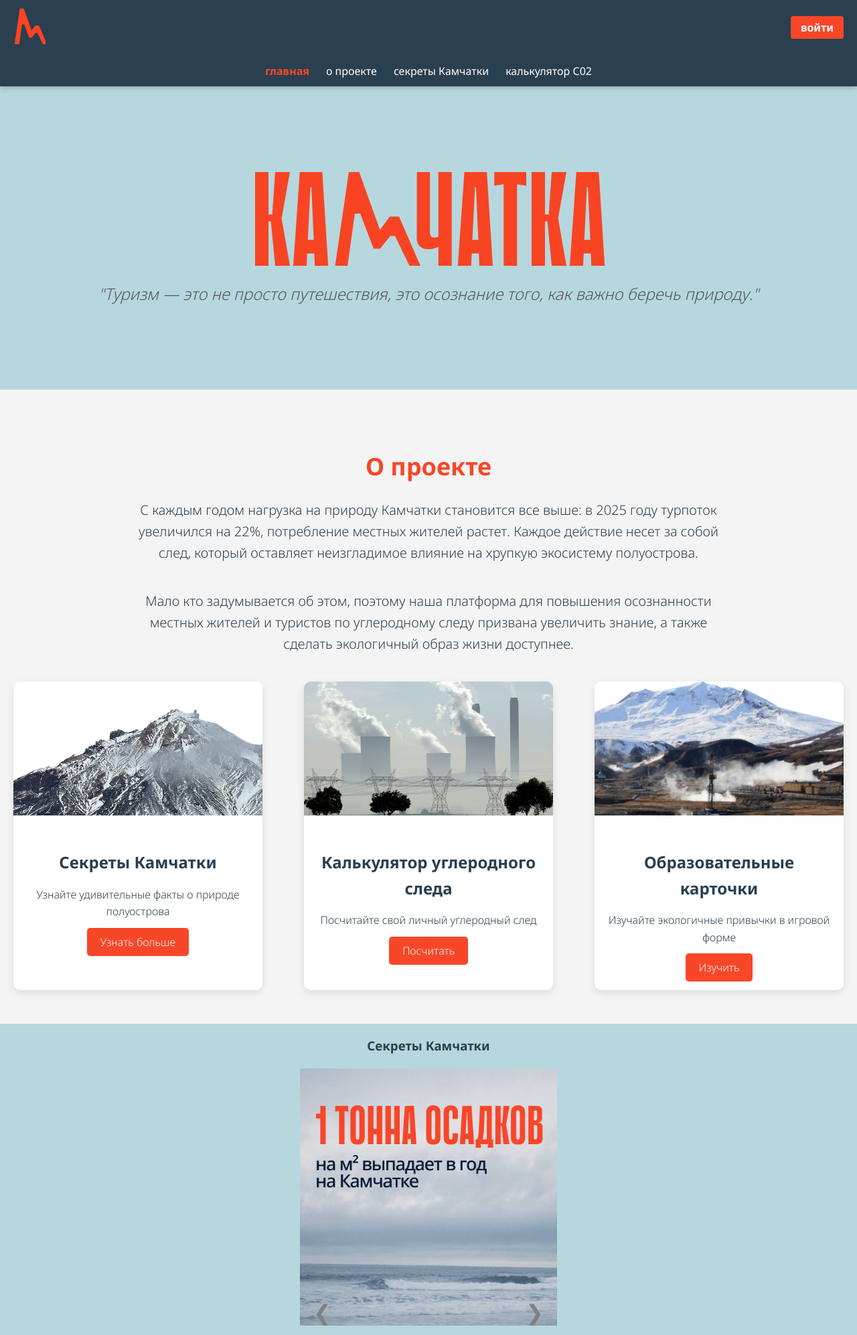
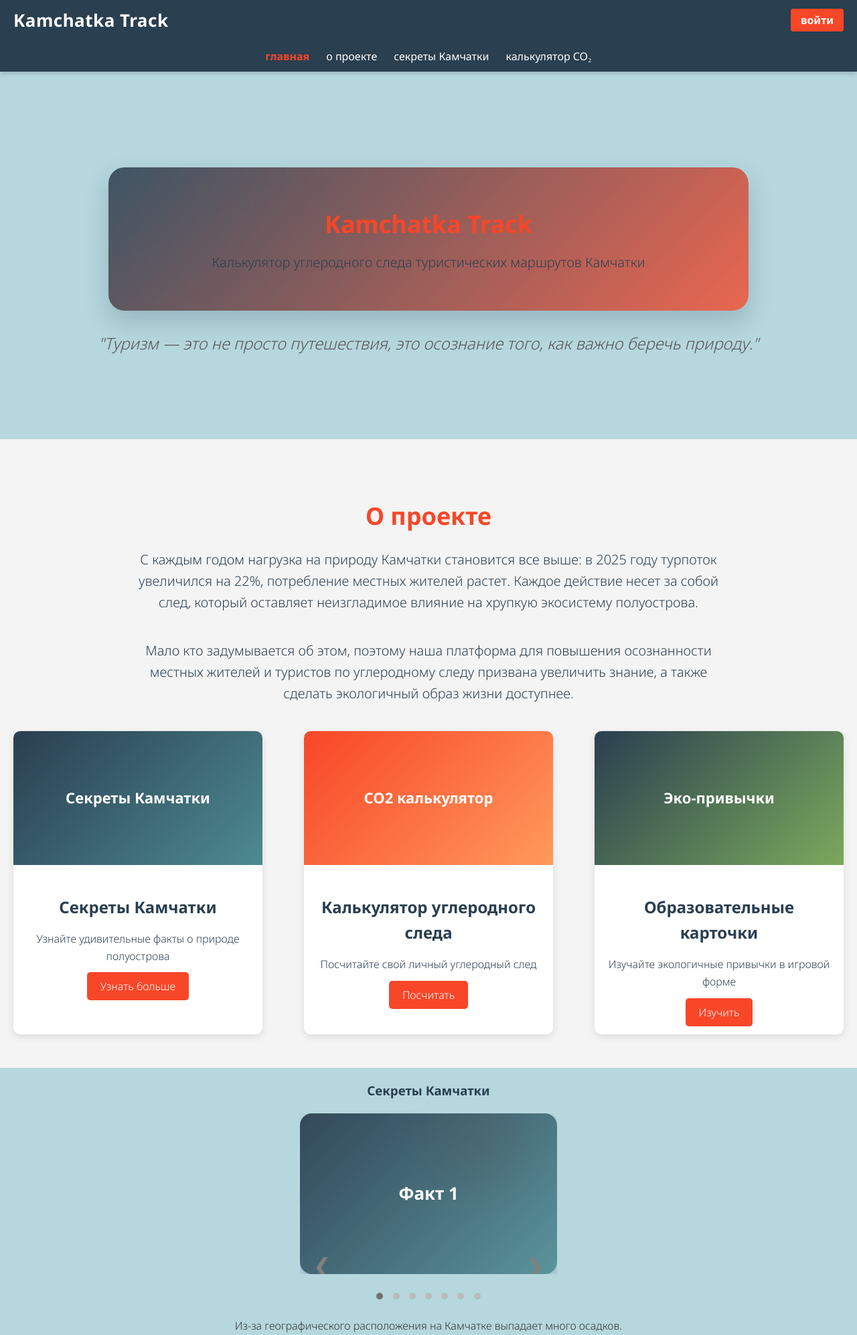
Before and after one commit to Flooderio/kamchatka2025, a Django app: page / in a window 1280 px wide. Shown: the top 1994 px of the page at 67% size. Run offline with Django 5.2, Linux system fonts and the light colour scheme.

Commit message:
Fix presentation screenshots and site copy

```diff
--- a/ecoapp/static/ecoapp/js/secret-cards.js
+++ b/ecoapp/static/ecoapp/js/secret-cards.js
@@ -1,15 +1,4 @@
-let currentIndex = 1; // Индекс текущей картинки
-
-// Список картинок и их описаний
-const images = [
-    "/static/ecoapp/images/secret1.png",
-    "/static/ecoapp/images/secret2.png",
-    "/static/ecoapp/images/secret3.png",
-    "/static/ecoapp/images/secret4.png",
-    "/static/ecoapp/images/secret5.png",
-    "/static/ecoapp/images/secret6.png",
-    "/static/ecoapp/images/secret7.png"
-];
+let currentIndex = 1; // Индекс текущей карточки
 
 const descriptions = [
     "Из-за географического расположения на Камчатке выпадает много осадков.",
@@ -32,10 +21,10 @@ function changeImage(n) {
 }
 
 function showImage(index) {
-    const img = document.querySelector('.secrets-slider img');
+    const card = document.querySelector('.secret-card span');
     const description = document.querySelector('.secret-description');
 
-    img.src = images[index - 1];
+    card.textContent = `Факт ${index}`;
     description.textContent = descriptions[index - 1];  // Обновляем описание
 
     // Обновить активную точку
--- a/ecoapp/static/secrets.css
+++ b/ecoapp/static/secrets.css
@@ -15,9 +15,24 @@
     overflow: hidden;
 }
 
-.secrets-slider img {
-    width: 100%; /* Изображение будет растягиваться по ширине контейнера */
-    display: block;
+.secret-card {
+    min-height: 240px;
+    border-radius: 18px;
+    background:
+        linear-gradient(135deg, rgba(42, 63, 80, 0.94), rgba(77, 138, 146, 0.88)),
+        radial-gradient(circle at 70% 20%, rgba(248, 70, 40, 0.45), transparent 35%);
+    color: white;
+    display: flex;
+    align-items: center;
+    justify-content: center;
+    padding: 20px;
+    box-sizing: border-box;
+    box-shadow: 0 12px 28px rgba(42, 63, 80, 0.2);
+}
+
+.secret-card span {
+    font-size: 26px;
+    font-weight: 700;
 }
 
 .arrow {
--- a/ecoapp/static/style.css
+++ b/ecoapp/static/style.css
@@ -53,9 +53,12 @@ header {
     padding: 10px 20px;
 }
 
-.header-top .logo img{
-    height: 56px;
-    width: auto;
+.header-top .logo-text {
+    font-family: 'Noto Sans', sans-serif;
+    font-weight: 700;
+    font-size: 26px;
+    letter-spacing: 0.02em;
+    color: white;
 }
 
 
@@ -126,10 +129,29 @@ main {
     line-height: 1.6;
 }
 
-.main-header img{
-    max-width: 100%;
-    height: auto;
-    margin-top: 30px;
+.hero-card,
+.survey-hero-card {
+    max-width: 900px;
+    margin: 30px auto;
+    padding: 56px 28px;
+    border-radius: 24px;
+    background:
+        linear-gradient(135deg, rgba(42, 63, 80, 0.86), rgba(248, 70, 40, 0.78)),
+        radial-gradient(circle at top left, #B6D7DE, transparent 40%);
+    color: white;
+    box-shadow: 0 16px 36px rgba(42, 63, 80, 0.22);
+}
+
+.hero-card h1,
+.survey-hero-card h1 {
+    color: white;
+    margin: 0 0 12px;
+}
+
+.hero-card p,
+.survey-hero-card p {
+    color: white;
+    margin: 0;
 }
 
 .hero {
@@ -326,7 +346,27 @@ footer {
 .card__image {
     width: 100%;
     height: 200px;
-    object-fit: cover;
+    display: flex;
+    align-items: center;
+    justify-content: center;
+    color: white;
+    font-weight: 700;
+    font-size: 22px;
+    text-align: center;
+    padding: 0 20px;
+    box-sizing: border-box;
+}
+
+.card__image--secrets {
+    background: linear-gradient(135deg, #2A3F50, #4D8A92);
+}
+
+.card__image--calculator {
+    background: linear-gradient(135deg, #F84628, #ff9a5c);
+}
+
+.card__image--education {
+    background: linear-gradient(135deg, #2A3F50, #7AA95C);
 }
 
 .card__content {
--- a/ecoapp/static/team.css
+++ b/ecoapp/static/team.css
@@ -28,6 +28,22 @@
     margin-top: 20px;
 }
 
+.team-placeholder {
+    max-width: 520px;
+    min-height: 220px;
+    margin-left: auto;
+    margin-right: auto;
+    border-radius: 18px;
+    background: linear-gradient(135deg, #2A3F50, #F84628);
+    color: white;
+    display: flex;
+    align-items: center;
+    justify-content: center;
+    font-size: 28px;
+    font-weight: 700;
+    box-shadow: 0 4px 12px rgba(0, 0, 0, 0.1);
+}
+
 .team-image {
     width: 100%;
     max-width: 500px;
--- a/ecoapp/templates/ecoapp/about.html
+++ b/ecoapp/templates/ecoapp/about.html
@@ -15,7 +15,7 @@
         <!-- Карточки с кнопками -->
         <div class="cards">
             <div class="card">
-                <img src="{% static 'ecoapp/images/2.png' %}" alt="Cекреты Камчатки" class="card__image">
+                <div class="card__image card__image--secrets">Секреты Камчатки</div>
                 <div class="card__content">
                     <h3 class="card__title">Секреты Камчатки</h3>
                     <p class="card__text">Узнайте удивительные факты о природе полуострова</p>
@@ -24,7 +24,7 @@
             </div>
 
             <div class="card">
-                <img src="{% static 'ecoapp/images/4.png' %}" alt="Калькулятор углеродного следа" class="card__image">
+                <div class="card__image card__image--calculator">CO2 калькулятор</div>
                 <div class="card__content">
                     <h3 class="card__title">Калькулятор углеродного следа</h3>
                     <p class="card__text">Посчитайте свой личный углеродный след</p>
@@ -33,7 +33,7 @@
             </div>
 
             <div class="card">
-                <img src="{% static 'ecoapp/images/3.png' %}" alt="Образовательные карточки" class="card__image">
+                <div class="card__image card__image--education">Эко-привычки</div>
                 <div class="card__content">
                     <h3 class="card__title">Образовательные карточки</h3>
                     <p class="card__text">Изучайте экологичные привычки в игровой форме</p>
--- a/ecoapp/templates/ecoapp/base.html
+++ b/ecoapp/templates/ecoapp/base.html
@@ -14,8 +14,8 @@
 
     <header>
     <div class="header-top">
-        <div class="logo">
-            <img src="{% static 'ecoapp/images/logo.png' %}" alt="logo">
+        <div class="logo logo-text">
+            Kamchatka Track
         </div>
         <div class="auth">
         <a href="/" class="btn-login">войти</a>
@@ -26,7 +26,7 @@
       <a href="/#home">главная</a>
       <a href="/#about">о проекте</a>
       <a href="/#secrets">секреты Камчатки</a>
-      <a href="/surveys/">калькулятор С02</a>
+      <a href="/surveys/">калькулятор CO₂</a>
       <!-- <a href="/#gallery">учимся беречь</a> -->
     </nav>
     </header>
@@ -39,7 +39,7 @@
 <footer>
   <div class="footer-container">
     <div class="footer-section about">
-      <h3>Каманда</h3>
+      <h3>Команда</h3>
       <p>
         Мы — команда энтузиастов, стремящихся повысить экологическую
         осознанность и сократить углеродный след. Проект создан во время
@@ -63,7 +63,7 @@
   </div>
 
   <div class="footer-bottom">
-    <p>© 2025 Каманда. Все права защищены.</p>
+    <p>© 2025 Команда. Все права защищены.</p>
   </div>
 </footer>
 
--- a/ecoapp/templates/ecoapp/main.html
+++ b/ecoapp/templates/ecoapp/main.html
@@ -2,8 +2,9 @@
 {% load static%}
 <section id="main" class="hero">
     <div class="hero-content">
-        <div class="main-header">
-            <img src="{% static 'ecoapp/images/logofull.png' %}" alt="Опрос для туристов" class="survey-image">
+        <div class="main-header hero-card">
+            <h1>Kamchatka Track</h1>
+            <p>Калькулятор углеродного следа туристических маршрутов Камчатки</p>
         </div>
         <p class="quote">
             "Туризм — это не просто путешествия, это осознание того, как важно беречь природу."
--- a/ecoapp/templates/ecoapp/secrets.html
+++ b/ecoapp/templates/ecoapp/secrets.html
@@ -5,8 +5,9 @@
     <!-- Контейнер для слайдера -->
     <div class="secrets-slider-container">
         <div class="secrets-slider">
-            <!-- Изображение -->
-            <img src="/static/ecoapp/images/secret1.png" alt="Секрет Камчатки 1" id="slider-img">
+            <div class="secret-card" id="secret-card">
+                <span>Факт о Камчатке</span>
+            </div>
 
             <!-- Стрелки -->
             <button class="arrow prev" onclick="changeImage(-1)">&#10094;</button>
--- a/ecoapp/templates/ecoapp/surveys.html
+++ b/ecoapp/templates/ecoapp/surveys.html
@@ -5,8 +5,9 @@
 
 <div class="survey-container">
     <!-- Картинка сверху -->
-    <div class="survey-header">
-        <img src="{% static 'ecoapp/images/logofull.png' %}" alt="Опрос для туристов" class="survey-image">
+    <div class="survey-header survey-hero-card">
+        <h1>Калькулятор CO2</h1>
+        <p>Выберите сценарий расчёта: туристический маршрут или образ жизни местного жителя.</p>
     </div>
 
     <!-- Описание и форма опроса -->
--- a/ecoapp/templates/ecoapp/team.html
+++ b/ecoapp/templates/ecoapp/team.html
@@ -7,8 +7,7 @@
     <p class="team-description">
         Мы верим, что он позволит уменьшить негативное влияние на природу.
     </p>
-    <!-- Фото команды -->
-    <div class="team-photo">
-        <img src="{% static 'ecoapp/images/team.JPG' %}" class="team-image" alt="Фото нашей команды">
+    <div class="team-photo team-placeholder">
+        Команда Kamchatka Track
     </div>
 </div>
--- a/ecoapp/views.py
+++ b/ecoapp/views.py
@@ -1,7 +1,7 @@
 from django.shortcuts import get_object_or_404, redirect, render
 
 from .forms import SurveyLocalForm, SurveyTouristForm
-from .models import CalculationResult, Tour
+from .models import CalculationResult, Route, Tour
 from .services.calculation import calculate_survey
 from .services.persistence import get_or_create_survey_user, persist_calculation_result
 from .services.recommendations import get_recommendations_for_outcome
@@ -28,7 +28,8 @@ def surveys(request):
 
 
 def gallery(request):
-    return render(request, "ecoapp/gallery.html")
+    routes = Route.objects.filter(is_active=True).prefetch_related("transport_modes")
+    return render(request, "ecoapp/gallery.html", {"routes": routes})
 
 
 def tourist_survey(request):
```
Also changed, not shown: other parts of ecoapp/static/style.css (+37 -3 lines), ecoapp/templates/ecoapp/gallery.html (+28 -0 lines), 4 other files.
